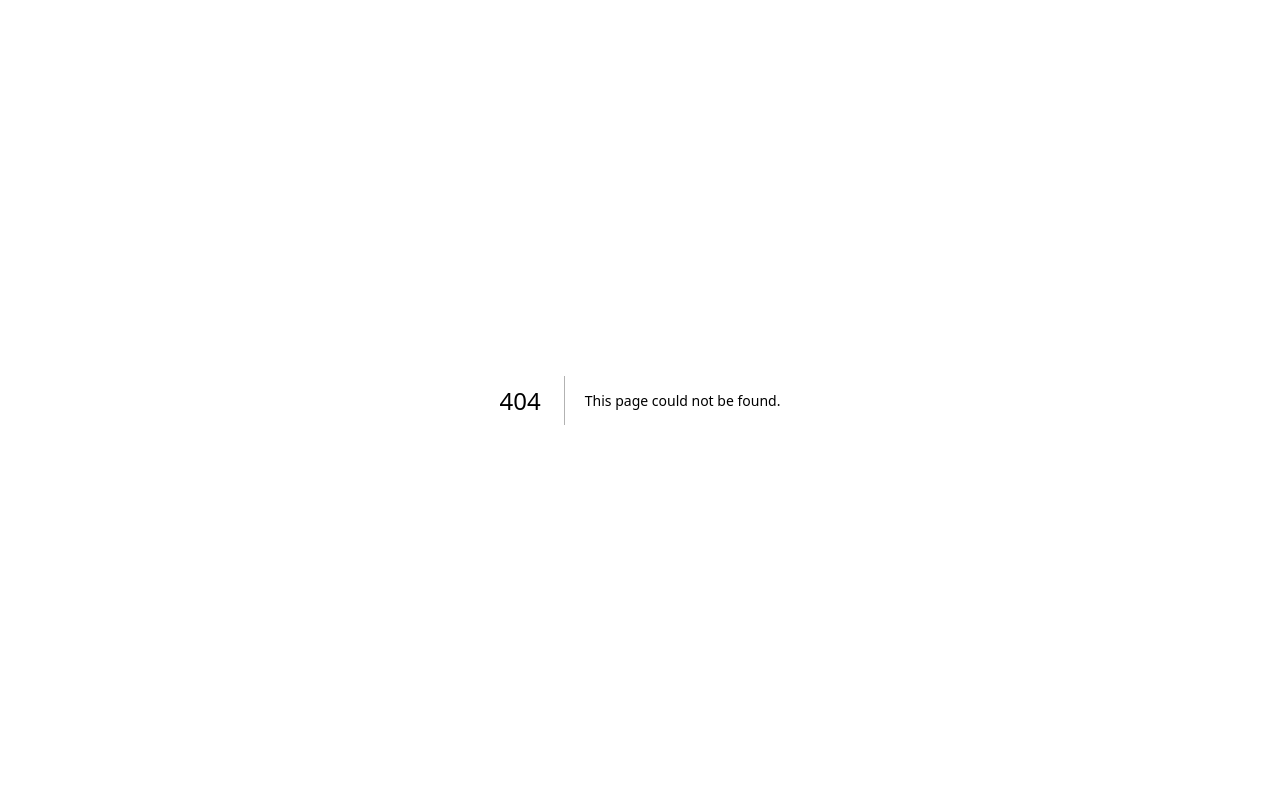
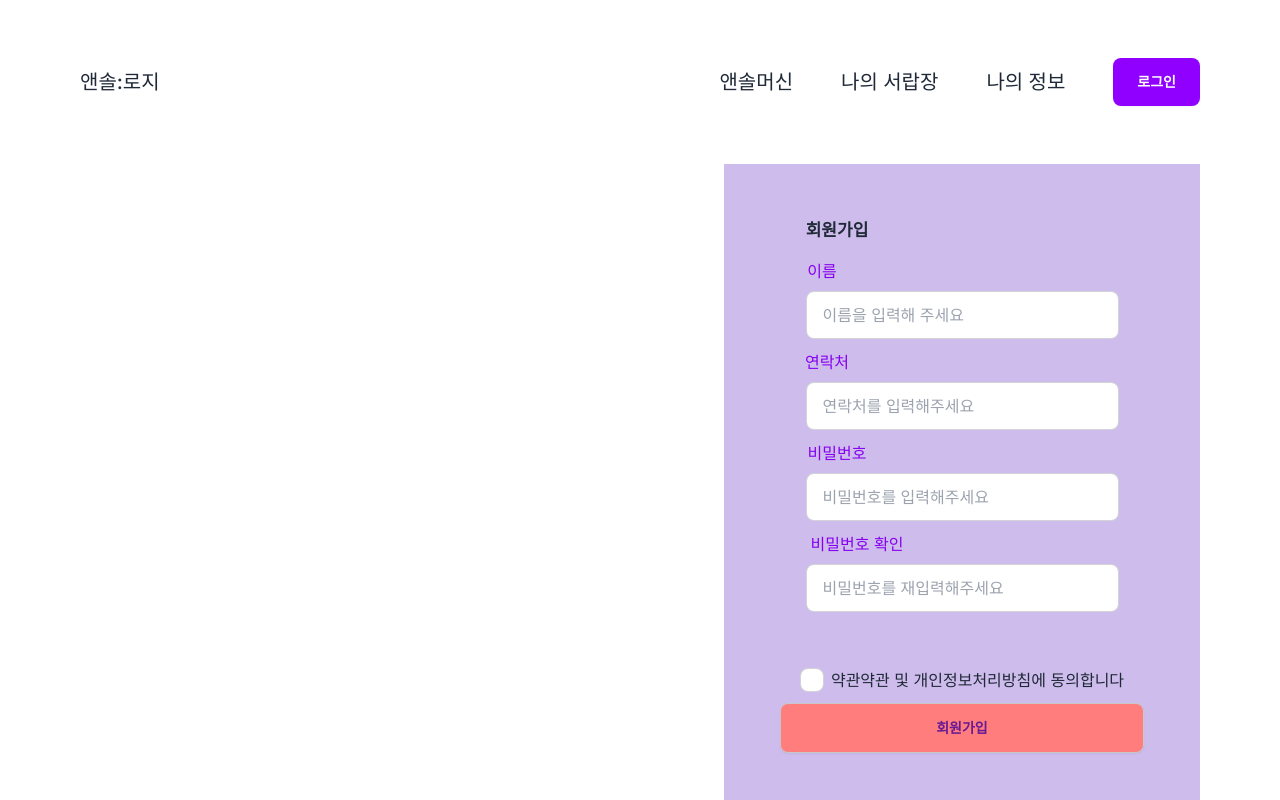
Before and after one commit to Epson-Innovation-Challenge-Anthology/AnthologyFront, a Next.js app: page /main/register/step in a window 1280 px wide. Before the commit this address had no page. Shown: the top 800 px of the page. Built offline with nearby package versions, Linux system fonts and the light colour scheme.

Commit message:
ADD 회원가입 정보입력 페이지 추가

```diff
--- a/app/main/register/page.tsx
+++ b/app/main/register/page.tsx
@@ -4,10 +4,15 @@ import Image from "next/image";
 import GoogleIcon from "@/assets/icon/google.png";
 import { FieldValues, useForm } from "react-hook-form";
 import { useGoogleLogin } from "@react-oauth/google";
+import { useRouter } from "next/navigation";
 
 export default function Register() {
   const { register, handleSubmit } = useForm();
-  const onSubmit = (data: FieldValues) => {};
+  const router = useRouter();
+
+  const onSubmit = (data: FieldValues) => {
+    router.push(`/main/register/step/?email=${data.email}`);
+  };
 
   const googleRegister = useGoogleLogin({
     onSuccess: (res) => {},
--- /dev/null
+++ b/app/main/register/step/page.tsx
@@ -0,0 +1,91 @@
+"use client";
+
+import { FieldValues, useForm } from "react-hook-form";
+import { useSearchParams } from "next/navigation";
+
+export default function Step() {
+  const { register, handleSubmit } = useForm();
+  const searchParams = useSearchParams();
+
+  const email = searchParams.get("email");
+
+  const onSubmit = (data: FieldValues) => {};
+
+  return (
+    <main className="flex justify-between px-20">
+      <section>
+        <figure></figure>
+      </section>
+      <section className="w-[476px] bg-[#CEBCEC]">
+        <form
+          className="flex flex-col items-center"
+          onSubmit={handleSubmit(onSubmit)}
+        >
+          <h2 className="font-semibold text-[17px] mt-[54px] mr-[250px]">
+            회원가입
+          </h2>
+          <label className="mt-[15px] text-[#8600EF] mr-[280px]" htmlFor="name">
+            이름
+          </label>
+          <input
+            type="text"
+            className="input input-bordered  w-[313px] h-12 mt-[8px]"
+            id="name"
+            placeholder="이름을 입력해 주세요"
+            {...register("name")}
+          />
+          <label
+            className="mt-[11px] text-[#8600EF] mr-[270px]"
+            htmlFor="phone"
+          >
+            연락처
+          </label>
+          <input
+            type="text"
+            className="input input-bordered  w-[313px] h-12 mt-[8px]"
+            id="phone"
+            placeholder="연락처를 입력해주세요"
+            {...register("phone")}
+          />
+          <label
+            className="mt-[11px] text-[#8600EF] mr-[250px]"
+            htmlFor="password"
+          >
+            비밀번호
+          </label>
+          <input
+            type="password"
+            className="input input-bordered  w-[313px] h-12 mt-[8px]"
+            id="password"
+            placeholder="비밀번호를 입력해주세요"
+            {...register("password")}
+          />
+          <label
+            className="mt-[11px] text-[#8600EF] mr-[210px]"
+            htmlFor="confirm"
+          >
+            비밀번호 확인
+          </label>
+          <input
+            type="password"
+            className="input input-bordered  w-[313px] h-12 mt-[8px]"
+            id="confirm"
+            placeholder="비밀번호를 재입력해주세요"
+            {...register("confirm")}
+          />
+          <label className="mt-14 flex">
+            <input
+              type="checkbox"
+              className="checkbox bg-[white] mr-[7px] my-auto"
+              {...register("check")}
+            />
+            <span>약관약관 및 개인정보처리방침에 동의합니다</span>
+          </label>
+          <button className="btn btn-active mt-[11px] w-[364px] h-[50px] mb-[51px] bg-[#FF7D7D] text-[#681993]">
+            회원가입
+          </button>
+        </form>
+      </section>
+    </main>
+  );
+}
```
